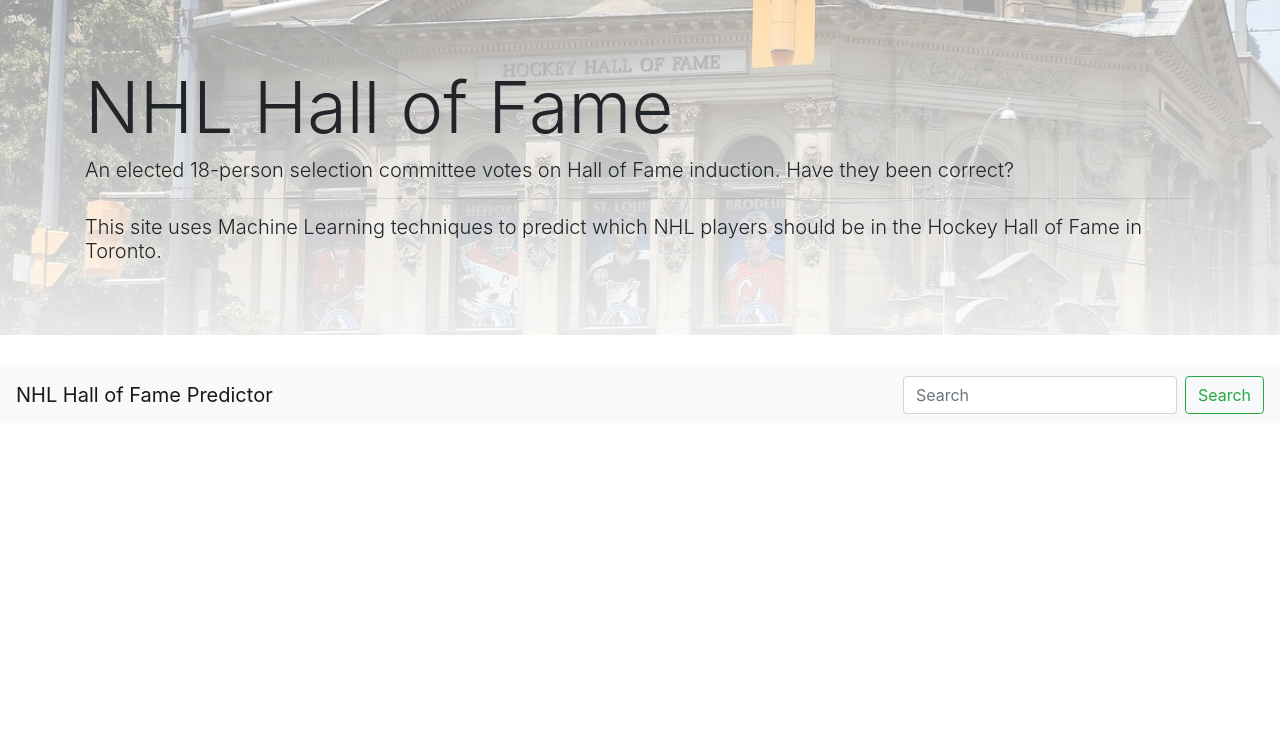
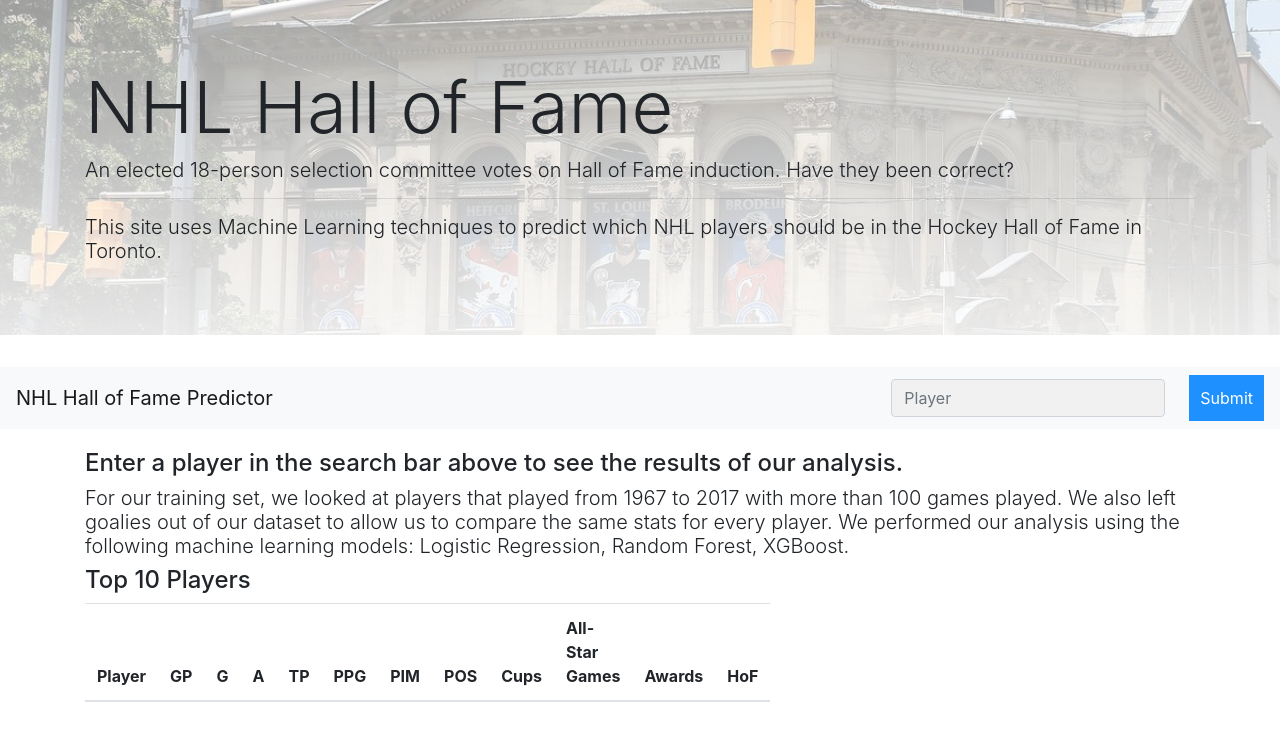
Before and after one commit to potterc22/Final-Project-ML, a Flask app: page / in a window 1280 px wide. Shown: the top 741 px of the page. Run offline with Flask 2, Linux system fonts and the light colour scheme; data that the repository does not hold is empty; some libraries are stand-ins or nearby versions.

Commit message:
added autocomplete and beginning of table

```diff
--- a/Master/app.py
+++ b/Master/app.py
@@ -1,8 +1,9 @@
 # Import dependencies
-from flask import Flask, jsonify, render_template
+from flask import Flask, jsonify, render_template, url_for
 import pandas as pd
 import sqlalchemy
 from sqlalchemy import create_engine, func
+import json
 
 #################################################
 # Database Setup
@@ -23,10 +24,15 @@
 def home():
     return render_template('index.html')
 
+@app.route("/api/table")
+def table_api():
+    conn = engine.connect()
+    return pd.read_sql("SELECT Player, GP, G, A, TP, PPG, PIM, POS, Cups, All-Star Games, HoF FROM master_stats LIMIT 10", conn).to_json(orient='records')
 
-
-
-
+@app.route("/api/search_players")
+def search_api():
+    conn = engine.connect()
+    return pd.read_sql("SELECT Player FROM master_stats", conn).to_json(orient='records')
 
 
 if __name__ == "__main__":
--- /dev/null
+++ b/Master/static/css/style.css
@@ -0,0 +1,65 @@
+.jumbotron {
+    background-image: linear-gradient(to bottom, rgba(255,255,255,0.6) 0%,rgba(255,255,255,0.9) 100%), url("../images/hhof.jpg");
+    background-size: cover;
+    height:min-content;
+    background-repeat: no-repeat;
+    background-position: center center;
+}
+
+.overview {
+    margin-top: 20px;
+}
+
+/*the container must be positioned relative:*/
+.autocomplete {
+    position: relative;
+    display: inline-block;
+}
+
+input {
+    border: 1px solid transparent;
+    background-color: #f1f1f1;
+    padding: 10px;
+    font-size: 16px;
+}
+
+input[type=text] {
+    background-color: #f1f1f1;
+    width: 100%;
+}
+
+input[type=submit] {
+    background-color: DodgerBlue;
+    color: #fff;
+    cursor: pointer;
+}
+
+.autocomplete-items {
+    position: absolute;
+    border: 1px solid #d4d4d4;
+    border-bottom: none;
+    border-top: none;
+    z-index: 99;
+    /*position the autocomplete items to be the same width as the container:*/
+    top: 100%;
+    left: 0;
+    right: 0;
+}
+
+.autocomplete-items div {
+    padding: 10px;
+    cursor: pointer;
+    background-color: #fff;
+    border-bottom: 1px solid #d4d4d4;
+}
+
+/*when hovering an item:*/
+.autocomplete-items div:hover {
+    background-color: #e9e9e9;
+}
+
+/*when navigating through the items using the arrow keys:*/
+.autocomplete-active {
+    background-color: DodgerBlue !important;
+    color: #ffffff;
+}
--- /dev/null
+++ b/Master/static/js/app.js
@@ -0,0 +1,131 @@
+// Create Initial page
+
+
+
+function autocomplete(inp, arr) {
+    /*the autocomplete function takes two arguments,
+    the text field element and an array of possible autocompleted values:*/
+    var currentFocus;
+    /*execute a function when someone writes in the text field:*/
+    inp.addEventListener("input", function(e) {
+        var a, b, i, val = this.value;
+        /*close any already open lists of autocompleted values*/
+        closeAllLists();
+        if (!val) { return false;}
+        currentFocus = -1;
+        /*create a DIV element that will contain the items (values):*/
+        // searchBar = d3.select(".autocomplete")
+        a = document.createElement("div");
+        a.setAttribute("id", this.id + "autocomplete-list");
+        a.setAttribute("class", "autocomplete-items");
+        /*append the DIV element as a child of the autocomplete container:*/
+        this.parentNode.appendChild(a);
+        /*for each item in the array...*/
+        for (i = 0; i < arr.length; i++) {
+          /*check if the item starts with the same letters as the text field value:*/
+          if (arr[i].substr(0, val.length).toUpperCase() == val.toUpperCase()) {
+            /*create a DIV element for each matching element:*/
+            b = document.createElement("div");
+            /*make the matching letters bold:*/
+            b.innerHTML = "<strong>" + arr[i].substr(0, val.length) + "</strong>";
+            b.innerHTML += arr[i].substr(val.length);
+            /*insert a input field that will hold the current array item's value:*/
+            b.innerHTML += "<input type='hidden' value='" + arr[i] + "'>";
+            /*execute a function when someone clicks on the item value (DIV element):*/
+            b.addEventListener("click", function(e) {
+                /*insert the value for the autocomplete text field:*/
+                inp.value = this.getElementsByTagName("input")[0].value;
+                /*close the list of autocompleted values,
+                (or any other open lists of autocompleted values:*/
+                closeAllLists();
+            });
+            a.appendChild(b);
+          }
+        }
+    });
+    /*execute a function when user presses a key on the keyboard:*/
+    inp.addEventListener("keydown", function(e) {
+        var x = document.getElementById(this.id + "autocomplete-list");
+        if (x) x = x.getElementsByTagName("div");
+        if (e.keyCode == 40) {
+          /*If the arrow DOWN key is pressed,
+          increase the currentFocus variable:*/
+          currentFocus++;
+          /*and and make the current item more visible:*/
+          addActive(x);
+        } else if (e.keyCode == 38) { //up
+          /*If the arrow UP key is pressed,
+          decrease the currentFocus variable:*/
+          currentFocus--;
+          /*and and make the current item more visible:*/
+          addActive(x);
+        } else if (e.keyCode == 13) {
+          /*If the ENTER key is pressed, prevent the form from being submitted,*/
+          e.preventDefault();
+          if (currentFocus > -1) {
+            /*and simulate a click on the "active" item:*/
+            if (x) x[currentFocus].click();
+          }
+        }
+    });
+    function addActive(x) {
+      /*a function to classify an item as "active":*/
+      if (!x) return false;
+      /*start by removing the "active" class on all items:*/
+      removeActive(x);
+      if (currentFocus >= x.length) currentFocus = 0;
+      if (currentFocus < 0) currentFocus = (x.length - 1);
+      /*add class "autocomplete-active":*/
+      x[currentFocus].classList.add("autocomplete-active");
+    }
+    function removeActive(x) {
+      /*a function to remove the "active" class from all autocomplete items:*/
+      for (var i = 0; i < x.length; i++) {
+        x[i].classList.remove("autocomplete-active");
+      }
+    }
+    function closeAllLists(elmnt) {
+      /*close all autocomplete lists in the document,
+      except the one passed as an argument:*/
+      var x = document.getElementsByClassName("autocomplete-items");
+      for (var i = 0; i < x.length; i++) {
+        if (elmnt != x[i] && elmnt != inp) {
+          x[i].parentNode.removeChild(x[i]);
+        }
+      }
+    }
+    /*execute a function when someone clicks in the search bar:*/
+    document.addEventListener("click", function (e) {
+        closeAllLists(e.target);
+    });
+}
+
+/*initiate the autocomplete function on the "myInput" element, and pass along the players array as possible autocomplete values:*/
+d3.json("/api/search_players").then((players) => {
+    var playersList = []
+    players.forEach(function(data) {
+        playersList.push(data.Player)
+    })
+    autocomplete(document.getElementById("myInput"), playersList)
+})
+
+
+var tbody = d3.select("tbody");
+
+function init() {
+    var list = d3.select(".topTenTable");
+    list.html("");
+    d3.json("/api/table").then((ranks) => {
+        console.log(ranks)
+
+        ranks.forEach((player) => {
+            var row = tbody.append("tr");
+            Object.defineProperties(player).forEach(([key, value]) => {
+                var cell = row.append("td");
+                cell.text(value)
+            });
+        });
+    });
+};
+
+init()
--- a/Master/templates/index.html
+++ b/Master/templates/index.html
@@ -5,8 +5,8 @@
   <meta charset="UTF-8">
   <title>NHL Hall of Fame Predictor</title>
   <link rel="stylesheet" href="https://stackpath.bootstrapcdn.com/bootstrap/4.3.1/css/bootstrap.min.css" integrity="sha384-ggOyR0iXCbMQv3Xipma34MD+dH/1fQ784/j6cY/iJTQUOhcWr7x9JvoRxT2MZw1T" crossorigin="anonymous">
-  <link rel="stylesheet" href="../static/css/bootstrap.min.css">
-  <link rel="stylesheet" href="../static/css/static.css">
+  <script src="https://d3js.org/d3.v5.min.js"></script>
+  <link rel="stylesheet" href="{{ url_for('static', filename='css/style.css') }}">
 </head>
 <body>
   <div class="jumbotron jumbotron-fluid">
@@ -25,16 +25,57 @@
       <a class="navbar-brand" href='#'>
         NHL Hall of Fame Predictor
       </a>
-      <form class="form-inline">
-        <input class="form-control mr-sm-2" type="search" placeholder="Search" aria-label="Search">
-        <button class="btn btn-outline-success my-2 my-sm-0" type="submit">Search</button>
+      <form class="form-inline" autocomplete="off" action="/action_page.php">
+        <div class="autocomplete">
+          <input class="form-control mr-md-4" type="text" placeholder="Player" name= "selectedPlayer" id="myInput">
+        </div>
+        <input type="submit">
+        <!-- <button class="btn btn-outline-success my-2 my-sm-0" type="submit">Search</button> -->
       </form>
   </nav>
 
+  <div class="container overview">
+    <div class="row">
+      <div class="col-md-12">
+        <h4>Enter a player in the search bar above to see the results of our analysis. </h4>
+        <h6 class="lead">For our training set, we looked at players that played from 1967 to 2017 with more than 100 games played. We also left goalies out of our dataset to allow us to compare the same stats for every player. We performed our analysis using the following machine learning models: Logistic Regression, Random Forest, XGBoost.</h6>
+      </div>
+    </div>
+    <div class="row">
+      <div class="col-md-6">
+        <div class="table-header">
+          <h4>Top 10 Players</h4>
+        </div>
+        <div id="table">
+          <table class="table table-striped">
+            <thead>
+              <tr>
+                <th class="table-head">Player</th>
+                <th class="table-head">GP</th>
+                <th class="table-head">G</th>
+                <th class="table-head">A</th>
+                <th class="table-head">TP</th>
+                <th class="table-head">PPG</th>
+                <th class="table-head">PIM</th>
+                <th class="table-head">POS</th>
+                <th class="table-head">Cups</th>
+                <th class="table-head">All-Star Games</th>
+                <th class="table-head">Awards</th>
+                <th class="table-head">HoF</th>
+              </tr>
+            </thead>
+            <tbody class="topTenTable"></tbody>
+          </table>
+        </div>
+      </div>
+    </div>
+  </div>
 
 
-    <script src="..static/js/jquery-3.5.1.slim.min.js"></script>
-    <script src="..static/js/bootstrap.bundle.min.js"></script>
+    <script src="{{ url_for('static', filename='js/app.js') }}"></script>
+
+    <script src="../static/js/jquery-3.5.1.slim.min.js"></script>
+    <script src="../static/js/bootstrap.bundle.min.js"></script>
     <script src="https://cdnjs.cloudflare.com/ajax/libs/popper.js/1.14.7/umd/popper.min.js" integrity="sha384-UO2eT0CpHqdSJQ6hJty5KVphtPhzWj9WO1clHTMGa3JDZwrnQq4sF86dIHNDz0W1" crossorigin="anonymous"></script>
 </body>
 
```
